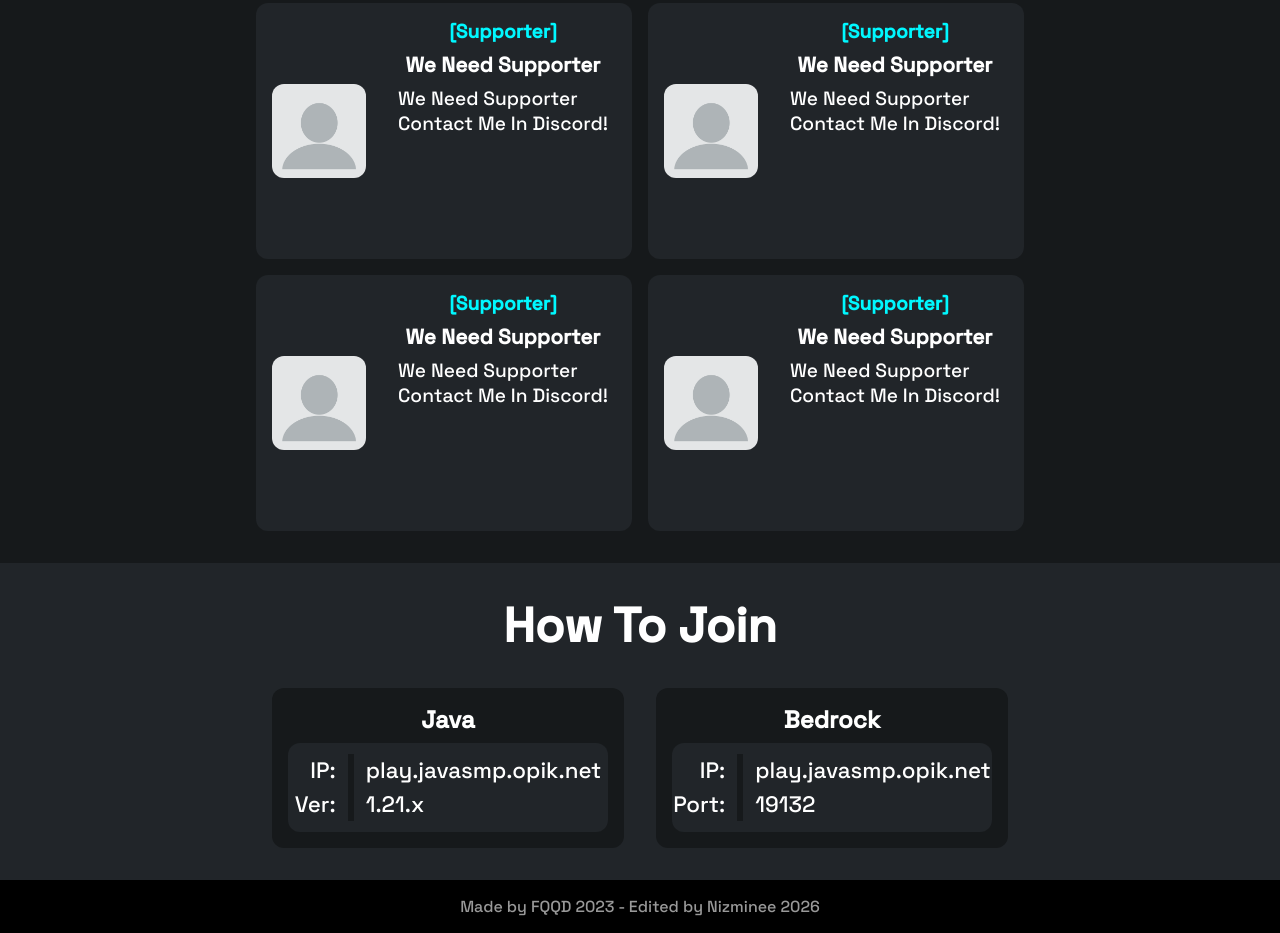
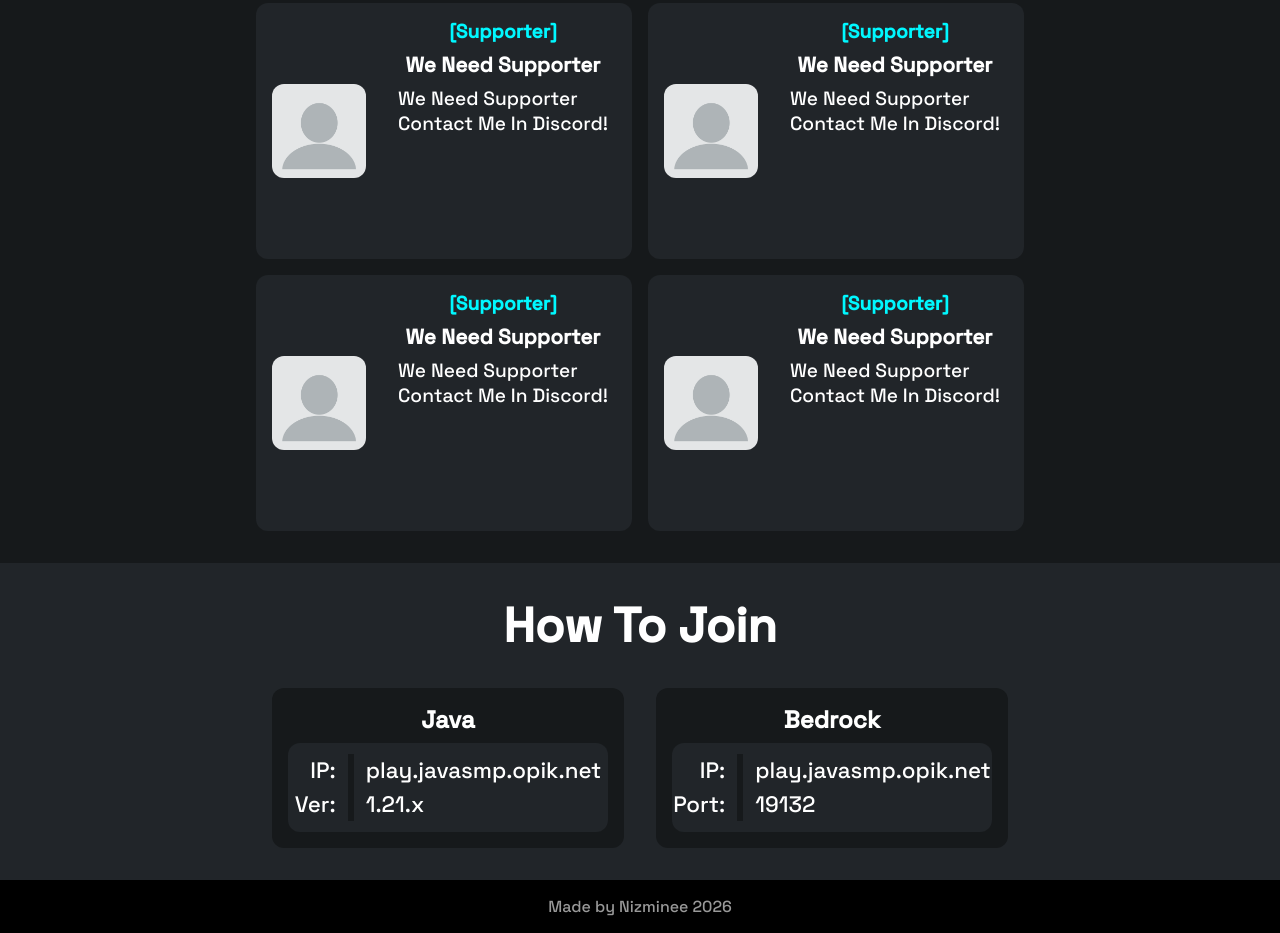
Before and after one commit to Nizminee/WebJavaSMP, a plain HTML site: page index.html in a window 1280 px wide. Shown: the part 3590-4523 px from the top of the page. Drawn offline with nearby package versions, Linux system fonts and the light colour scheme.

Commit message:
Update index.html

```diff
--- a/index.html
+++ b/index.html
@@ -228,7 +228,7 @@
       </div>
     </div>
     <footer class="copyright_div">
-      <a href="" class="copyright">Made by FQQD 2023 - Edited by Nizminee 2026</a>
+      <a href="" class="copyright">Made by Nizminee 2026</a>
     </footer>
   </body>
 </html>
```
